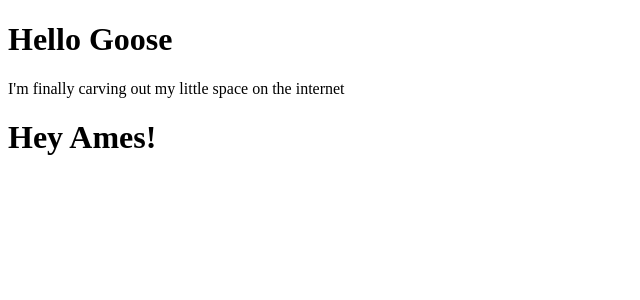
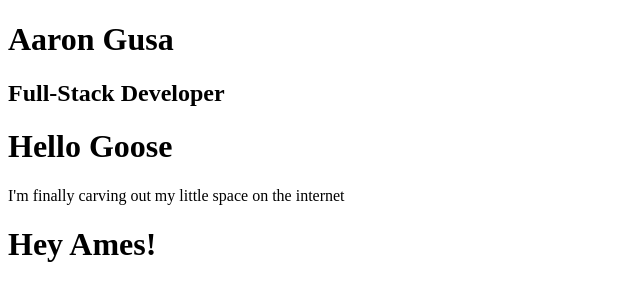
Before and after one commit to AaronGusa/aarongusa, a plain HTML site: page index.html in a window 1280 px wide. Shown: the whole page, without its empty margins (0-640 px from the left). Drawn offline with Linux system fonts and the light colour scheme.

Commit message:
quick changes

```diff
--- a/index.html
+++ b/index.html
@@ -5,6 +5,14 @@
     <meta name="viewport" content="width=device-width, initial-scale=1.0">
     <title>Document</title>
 </head>
+<header>
+    <div>
+        <h1>Aaron Gusa</h1>
+    </div>
+    <div>
+        <h2>Full-Stack Developer</h2>
+    </div>
+</header>
 <body>
     <h1>Hello Goose</h1>
     <p>I'm finally carving out my little space on the internet</p>
```
